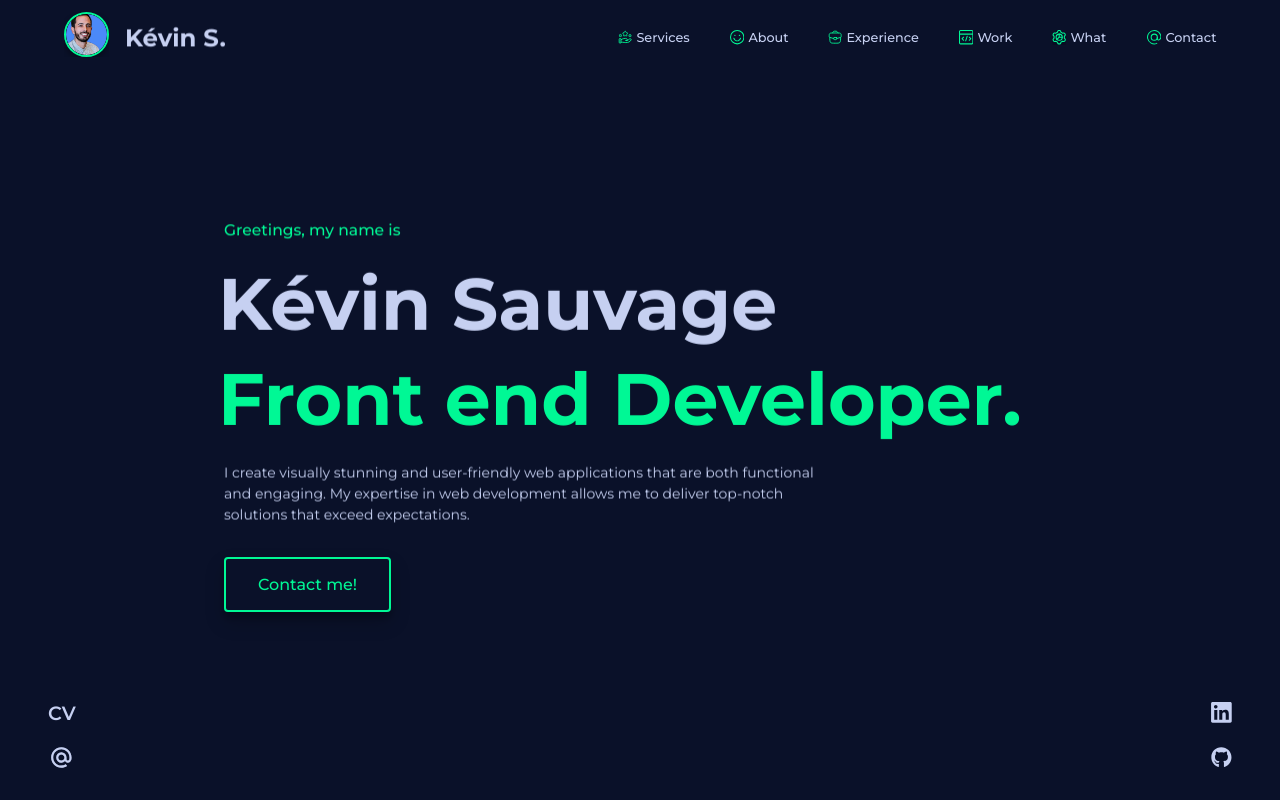
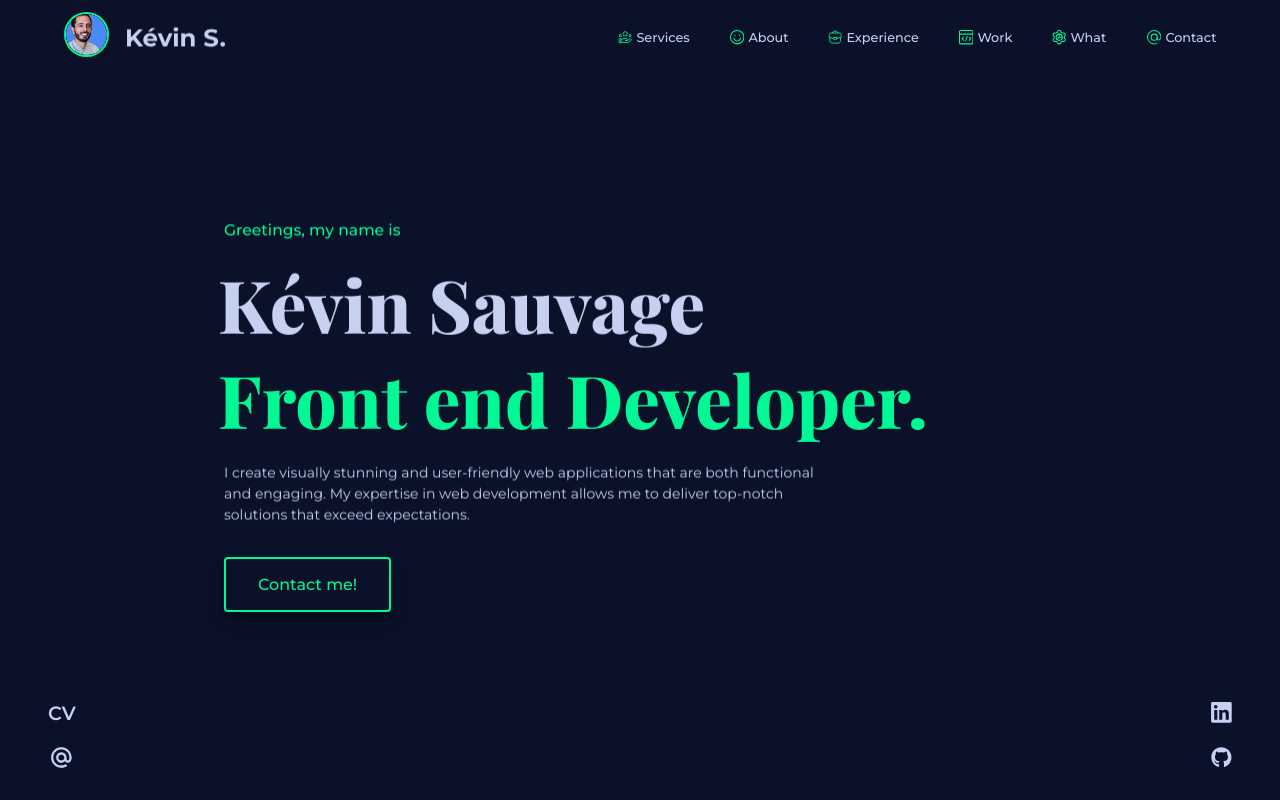
Before and after one commit to kevinsauvage/next-portfolio, a Next.js app: page / in a window 1280 px wide. Shown: the top 800 px of the page. Built offline with nearby package versions, Linux system fonts and the light colour scheme.

Commit message:
add new font for titles

```diff
--- a/src/component/Banner/Banner.module.scss
+++ b/src/component/Banner/Banner.module.scss
@@ -55,6 +55,7 @@
 
     @include respond(mobile_l) {
       left: -1px;
+      line-height: 1.6;
     }
   }
 
--- a/src/component/ContactInfo/ContactInfo.jsx
+++ b/src/component/ContactInfo/ContactInfo.jsx
@@ -7,13 +7,13 @@ import FadeIn from '../FadeIn/FadeIn';
 import styles from './ContactInfo.module.scss';
 
 const socialButtonRight = [
-  { href: 'https://www.linkedin.com/in/kevin-sauvage/', icon: linkedin, text: 'Linkedin' },
-  { href: 'https://github.com/kevinsauvage/', icon: github, text: 'Github' },
+  { href: 'https://www.linkedin.com/in/kevin-sauvage/', icon: linkedin, text: 'Visit my Linkedin' },
+  { href: 'https://github.com/kevinsauvage/', icon: github, text: 'Visit my Github' },
 ];
 
 const socialButtonLeft = [
-  { href: `/kevin-sauvage-cv.pdf`, icon: <>CV</>, text: 'Curriculum' },
-  { href: 'mailto:kevinsauvage@outlook.com', icon: arrowbase2, text: 'E-mail' },
+  { href: `/kevin-sauvage-cv.pdf`, icon: <>CV</>, text: 'Download my curriculum' },
+  { href: 'mailto:kevinsauvage@outlook.com', icon: arrowbase2, text: 'Send me an e-mail' },
 ];
 
 const ContactInfo = () => (
--- a/src/component/Projects/ProjectCard/ProjectCard.jsx
+++ b/src/component/Projects/ProjectCard/ProjectCard.jsx
@@ -27,7 +27,7 @@ const ProjectCard = ({ item }) => {
         />
       </div>
       <div>
-        <p className={styles.title}>{item.title}</p>
+        <h6 className={styles.title}>{item.title}</h6>
         <p className={styles.languages}>{item.languages}</p>
         <p className={styles.description}>{item.description}</p>
       </div>
--- a/src/pages/_document.jsx
+++ b/src/pages/_document.jsx
@@ -35,7 +35,12 @@ const Document = () => (
       <link rel="preconnect" href="https://fonts.googleapis.com" />
       <link rel="preconnect" href="https://fonts.gstatic.com" crossOrigin="true" />
       <link
-        href="https://fonts.googleapis.com/css2?family=Montserrat:wght@300;400;500;600;700;800&display=swap"
+        href="https://fonts.googleapis.com/css2?family=Montserrat:wght@300;400;500;600;700&display=swap"
+        rel="stylesheet"
+      />
+
+      <link
+        href="https://fonts.googleapis.com/css2?family=Playfair+Display:wght@600;800;900&display=swap"
         rel="stylesheet"
       />
     </Head>
--- a/styles/globals.scss
+++ b/styles/globals.scss
@@ -47,3 +47,12 @@ input,
 textarea {
   font-family: 'Montserrat', sans-serif;
 }
+
+h1,
+h2,
+h3,
+h4,
+h5,
+h6 {
+  font-family: 'Playfair Display', serif;
+}
```
